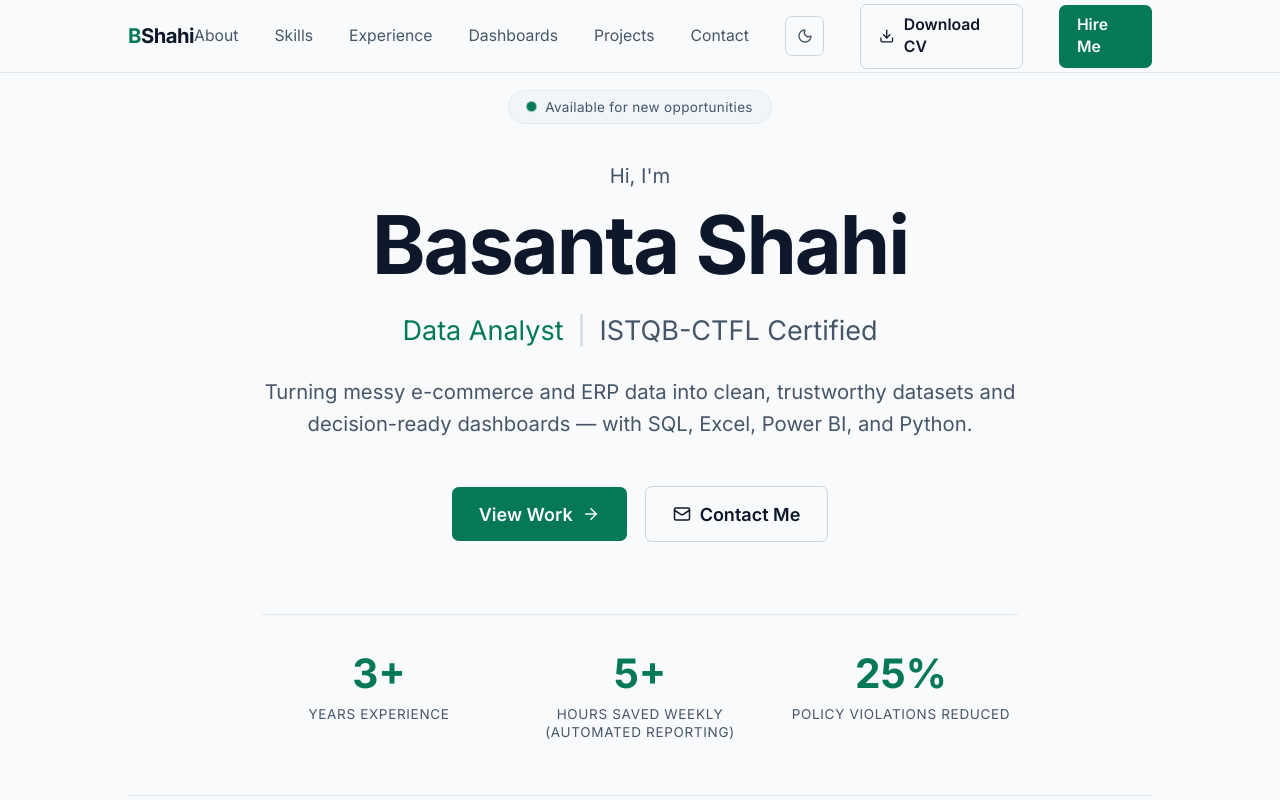
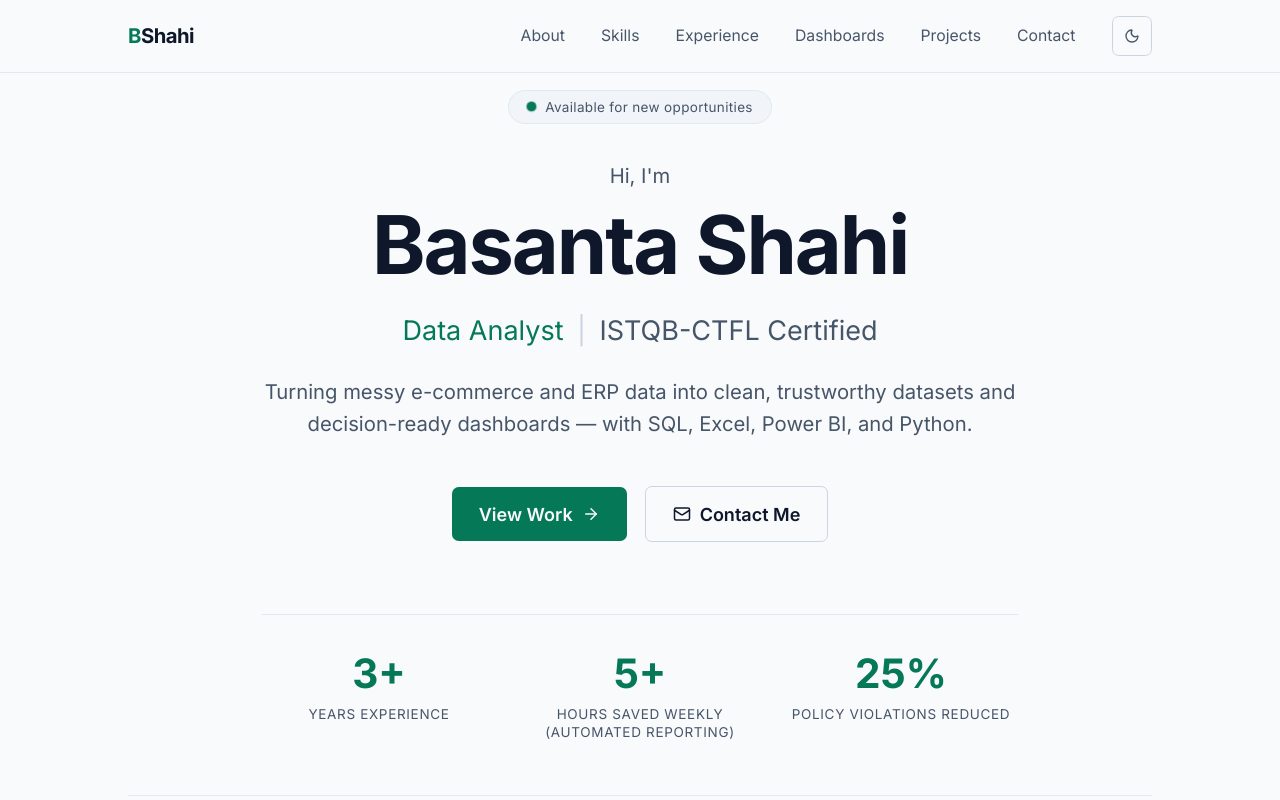
Before and after one commit to basanta999s-ship-it/basanta999s-ship-it.github.io, a React (Vite) app: page / in a window 1280 px wide. Shown: the top 800 px of the page. Built offline with nearby package versions, Linux system fonts and the light colour scheme.

Commit message:
Remove Hire Me and Download CV buttons from navbar
Leaves the logo, section links, and theme toggle. Drops the now-unused
Download icon import.

Note: nothing links to the resume PDF anymore, though it is still
deployed at /Basanta-Shahi-Resume.pdf.

```diff
--- a/src/components/Navbar.jsx
+++ b/src/components/Navbar.jsx
@@ -1,5 +1,4 @@
 import { motion } from 'framer-motion';
-import { Download } from 'lucide-react';
 import ThemeToggle from './ThemeToggle';
 
 const links = [
@@ -40,20 +39,6 @@ export default function Navbar() {
 
           {/* Outside the hidden group so it stays reachable on mobile. */}
           <ThemeToggle />
-
-          <a
-            href="/Basanta-Shahi-Resume.pdf"
-            download="Basanta-Shahi-Resume.pdf"
-            className="hidden md:inline-flex items-center gap-2 border border-borderSoft text-text px-4 py-2 rounded-md text-sm font-semibold hover:border-accent hover:text-accent transition-colors"
-          >
-            <Download size={16} /> Download CV
-          </a>
-          <a
-            href="#contact"
-            className="bg-accent text-bg px-4 py-2 rounded-md text-sm font-semibold hover:bg-accentSoft transition-colors"
-          >
-            Hire Me
-          </a>
         </motion.div>
       </div>
     </nav>
```
